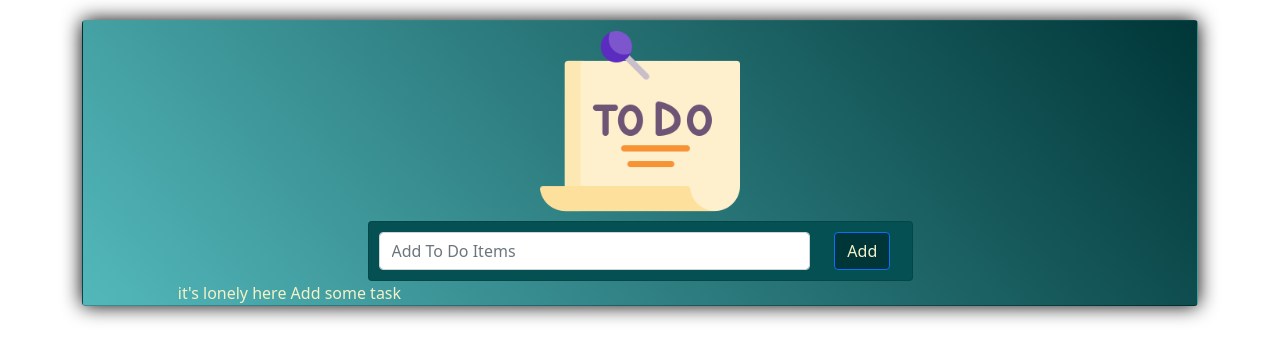
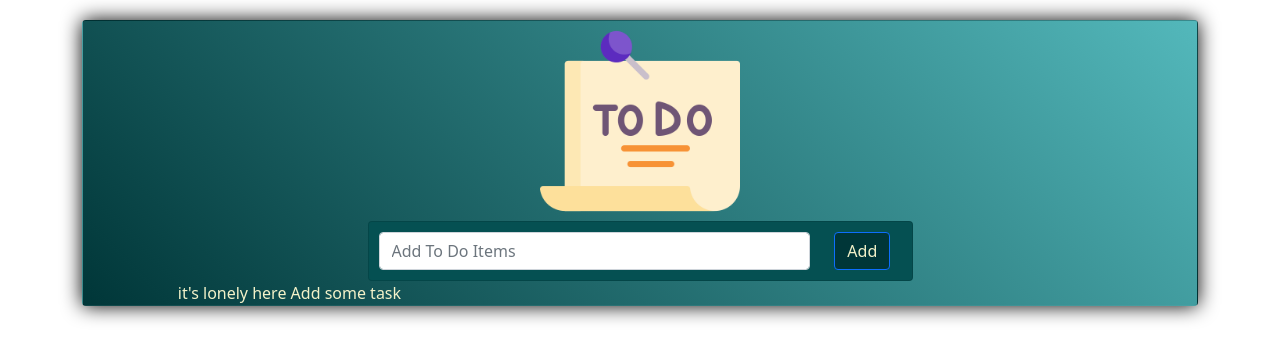
Before and after one commit to shaikhjavedofficial/Ex_Tech_JS-_M-C_Test, a React (Create React App) app in the folder test_1/: page / in a window 1280 px wide. Shown: the top 360 px of the page. Built offline with nearby package versions, Linux system fonts and the light colour scheme.

Commit message:
Update Style.css

```diff
--- a/test_1/src/Components/Style.css
+++ b/test_1/src/Components/Style.css
@@ -3,7 +3,7 @@
 }
 
 .home {
-    background-image: linear-gradient(590deg, #003638, #53B8BB);
+    background-image: linear-gradient(45deg, #003638, #53B8BB);
     color: #F3F2C9;
     box-shadow: 0 0 20px black;
     margin-top: 20px;
@@ -34,10 +34,6 @@
     color: #F3F2C9;
 }
 
-.btn-primary::after {
-    background-color: #003638;
-}
-
 .btn-primary:hover {
     background-color: #003638;
 }
```
